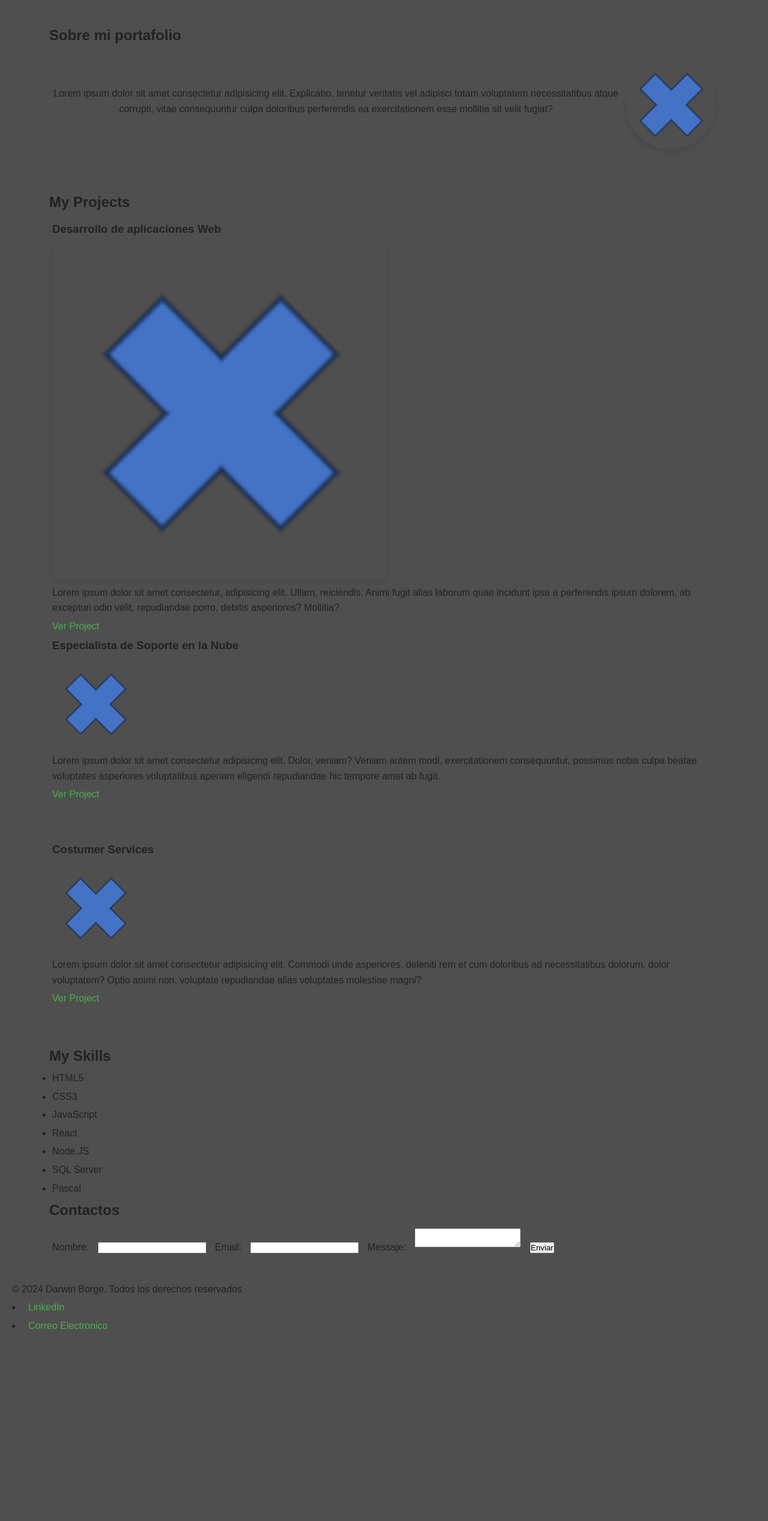
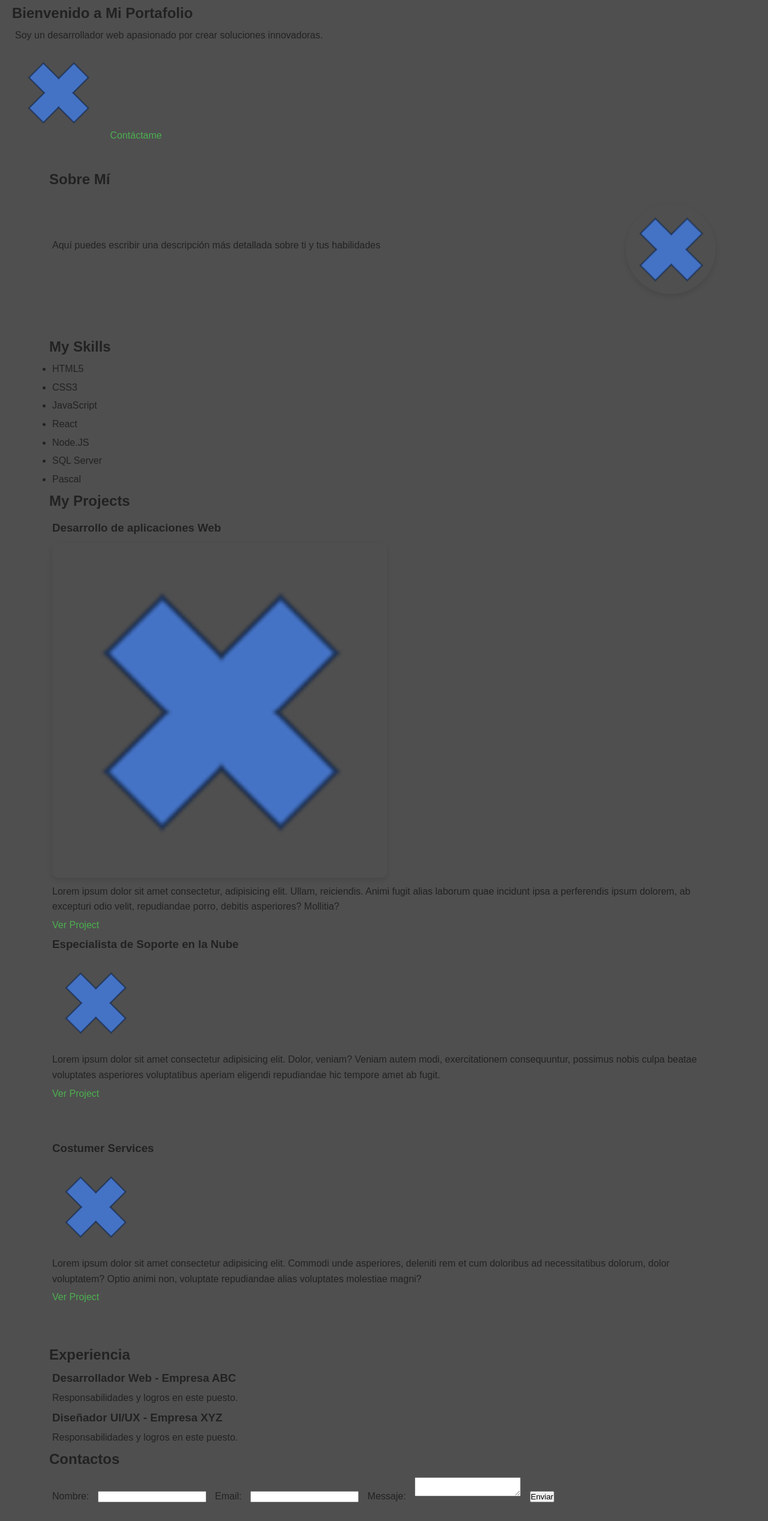
Before and after one commit to dborge93/WebDevelopment, a plain HTML site: page index.html in a window 1280 px wide. Shown: the part 147-2682 px from the top of the page at 60% size. Before the commit the page ends 2369 px from the top, so only its background shows below. Drawn offline with Linux system fonts and the light colour scheme; a script that the page names is missing.

Commit message:
Subiendo ultimos cambios4

```diff
--- a/index.html
+++ b/index.html
@@ -12,7 +12,8 @@
         <!--Encabezado del sitio-->
         <nav class="nav">
             <ul class="nav__list">
-                <li><a href="about"></a>My Portalio</li>
+                <li><a href="about"></a>Inicio</li>
+                <li><a href="aboutme"></a>About me</li>
                 <li><a href="Projects"></a>Projects</li>
                 <li><a href="skills"></a>Skills</li>
                 <li><a href="contact"></a>Contact</li>
@@ -21,17 +22,36 @@
         </nav>
     </header>
     <!--Seccion Principal-->
+
+    <section>
+        <h2>Bienvenido a Mi Portafolio</h2>
+        <div>
+            <p>Soy un desarrollador web apasionado por crear soluciones innovadoras.</p>
+            <img src="image/image-25.png" alt="Foto de Darwin Borge">
+            <a href="">Contáctame</a>
+        </div>
+    </section>
     <main class="main">
         <section id="about" class="section about">
-            <h2>Sobre mi portafolio</h2>
+            <h2>Sobre Mí</h2>
             <div class="about__content">
-            <p class="parrafo">Lorem ipsum dolor sit amet consectetur adipisicing elit. Explicabo, tenetur veritatis vel adipisci totam
-                voluptatem necessitatibus atque corrupti, vitae consequuntur culpa doloribus perferendis ea
-                exercitationem esse mollitia sit velit fugiat?</p>
+            <p class="parrafo">Aquí puedes escribir una descripción más detallada sobre ti y tus habilidades</p>
             <img src="image/image-25.png" alt="Foto de Darwin Borge" class="about__img">
         </div>
         </section>
-
+                <!--Seccion de mis habilidades-->
+                <section id="skills">
+                    <h2>My Skills</h2>
+                    <ul>
+                        <li>HTML5</li>
+                        <li>CSS3</li>
+                        <li>JavaScript</li>
+                        <li>React</li>
+                        <li>Node.JS</li>
+                        <li>SQL Server</li>
+                        <li>Pascal</li>
+                    </ul>
+                </section>
         <!--Seccion de projectos-->
         <section id="projects" class="section project">
             <h2>My Projects</h2>
@@ -62,18 +82,16 @@
             </article>
         </div>
         </section>
-        <!--Seccion de mis habilidades-->
-        <section id="skills">
-            <h2>My Skills</h2>
-            <ul>
-                <li>HTML5</li>
-                <li>CSS3</li>
-                <li>JavaScript</li>
-                <li>React</li>
-                <li>Node.JS</li>
-                <li>SQL Server</li>
-                <li>Pascal</li>
-            </ul>
+        <section id="experience">
+            <h2>Experiencia</h2>
+            <div class="job">
+              <h3>Desarrollador Web - Empresa ABC</h3>
+              <p>Responsabilidades y logros en este puesto.</p>
+            </div>
+            <div>
+                <h3>Diseñador UI/UX - Empresa XYZ</h3>
+                <p>Responsabilidades y logros en este puesto.</p>
+            </div>
         </section>
         <!--Seccion de contacto-->
         <section id="contact">
@@ -93,9 +111,10 @@
         </section>
     </main>
     <footer>
-        <p>&copy; 2024 Darwin Borge. Todos los derechos reservados</p>
+        <p>&copy; 2025 Darwin Borge. Todos los derechos reservados</p>
         <li><a href="https://www.linkedin.com/in/darwin-ariel-borge-garcia-3440b5141/" target="_blank">LinkedIn</a></li>
         <li><a href="mailto:dborge93@gmail.com">Correo Electronico</a></li>
+        <li><a href="hithub">GitHub</a></li>
     </footer>
 
     <script src="script.js"></script>
```
